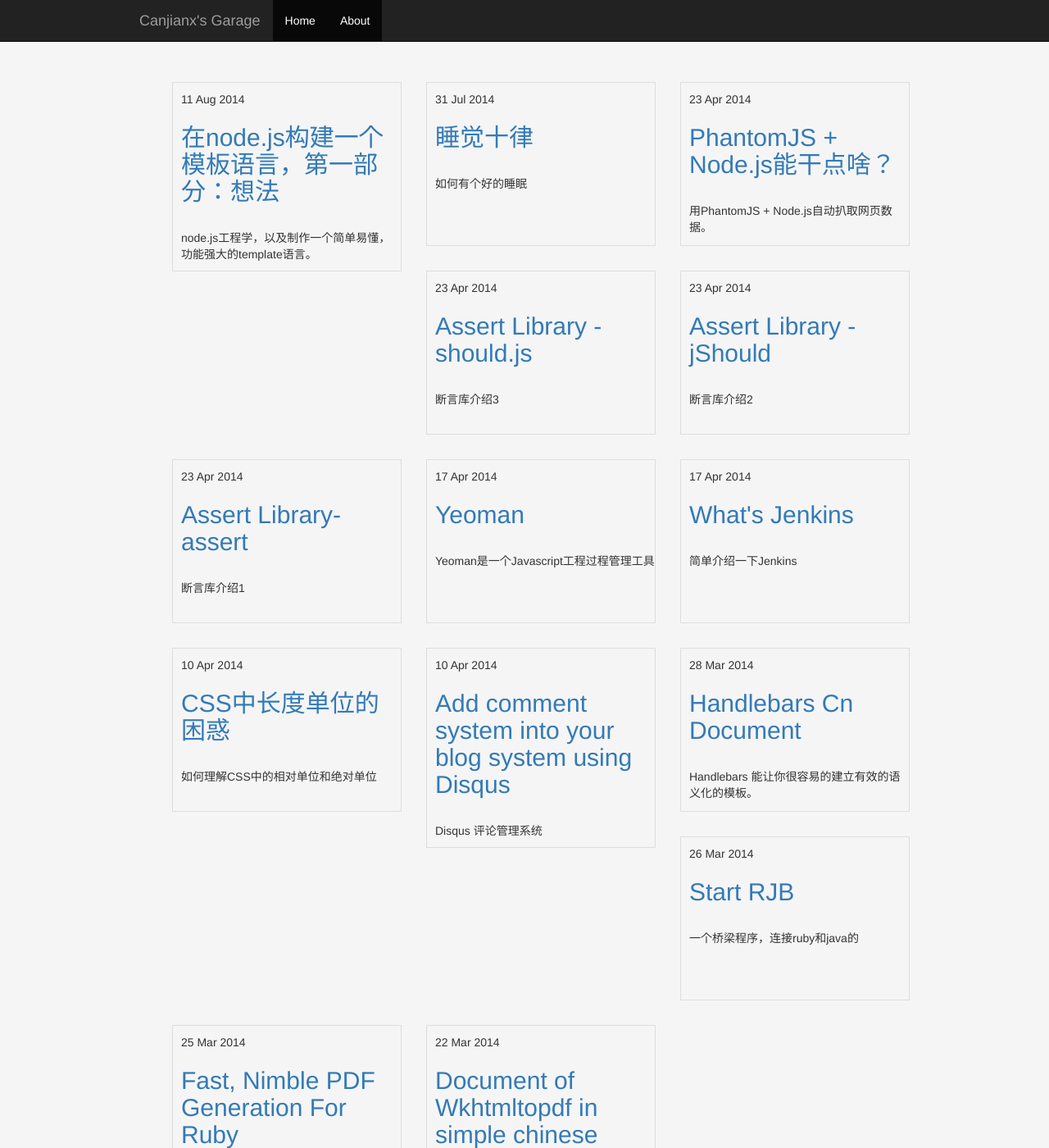
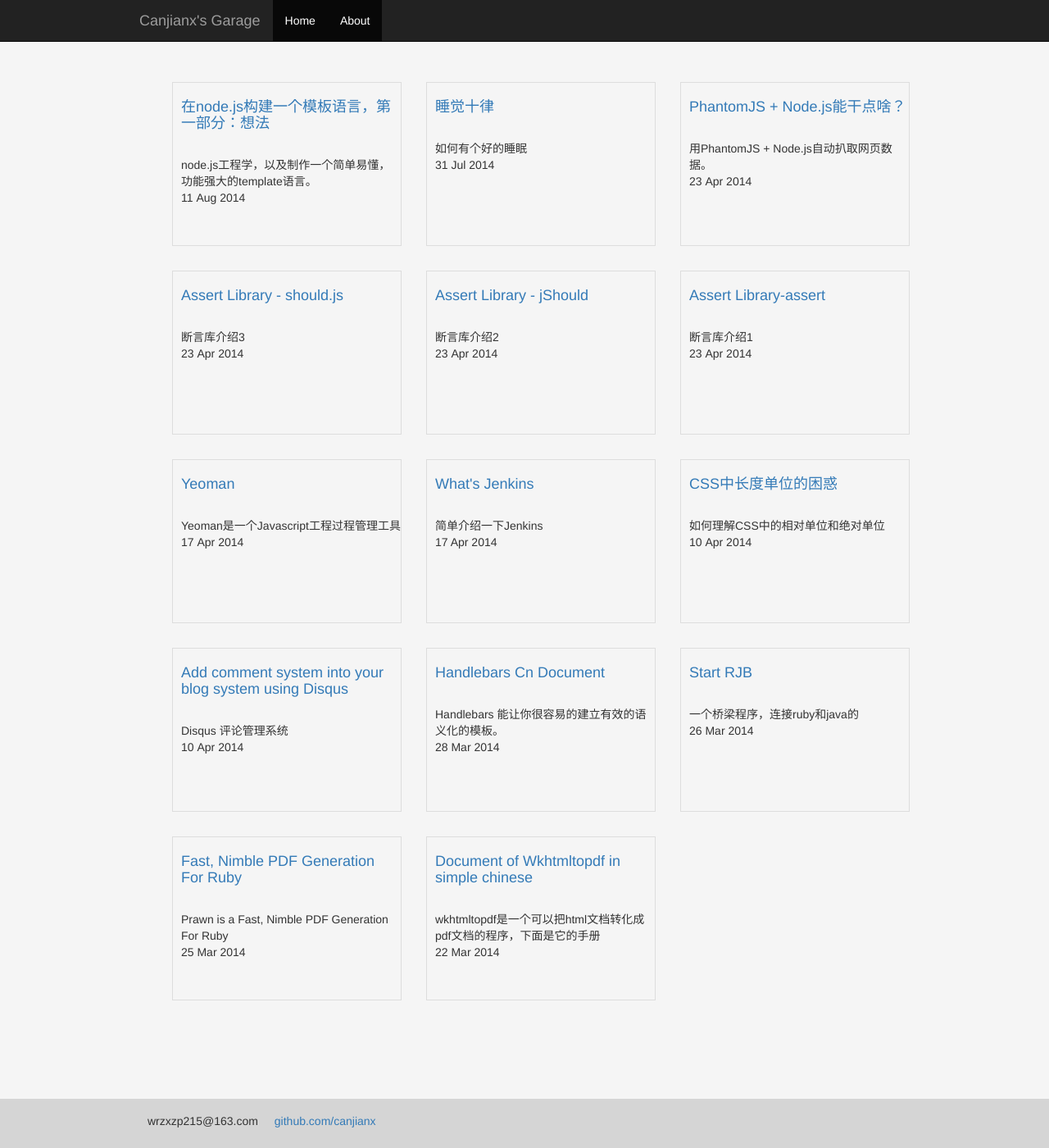
Before and after one commit to canjianx/canjianx.github.io, a Jekyll site: the page built from index.html, in a window 1280 px wide and 1400 px high. Shown: the whole window at 82% size. Built offline with Jekyll 4.4.1, drawn with Linux system fonts in a browser that asks for light colours; nearby versions of some CDN libraries.

Commit message:
update the main style

```diff
--- a/index.html
+++ b/index.html
@@ -8,8 +8,9 @@
     {% for post in site.posts %}
       <li class="postli col-xs-6 col-md-4">
       	<div class="postCell">
-	      	<span>{{ post.date | date_to_string }}</span><br><h2><a href="{{ post.url }}">{{ post.title }}</a></h2><br>
+	      	<h4><a href="{{ post.url }}">{{ post.title }}</a></h4><br>
 	      	{{ post.excerpt | remove: '<p>' | remove: '</p>' }}
+          <br><span>{{ post.date | date_to_string }}</span>
       	</div>
       </li>
     {% endfor %}
```
